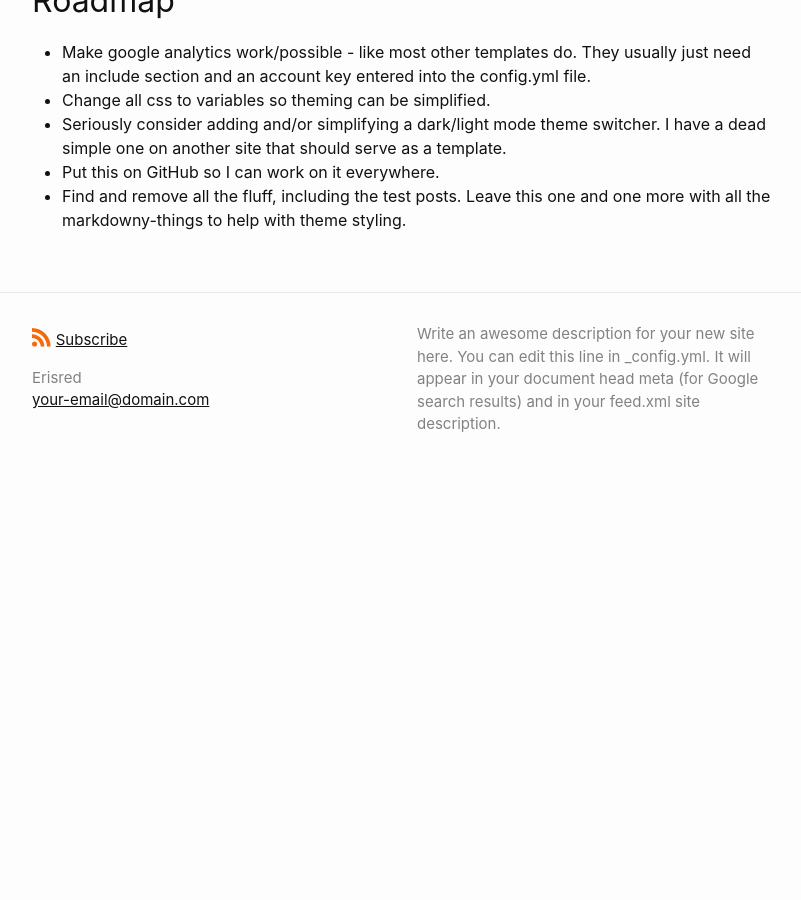
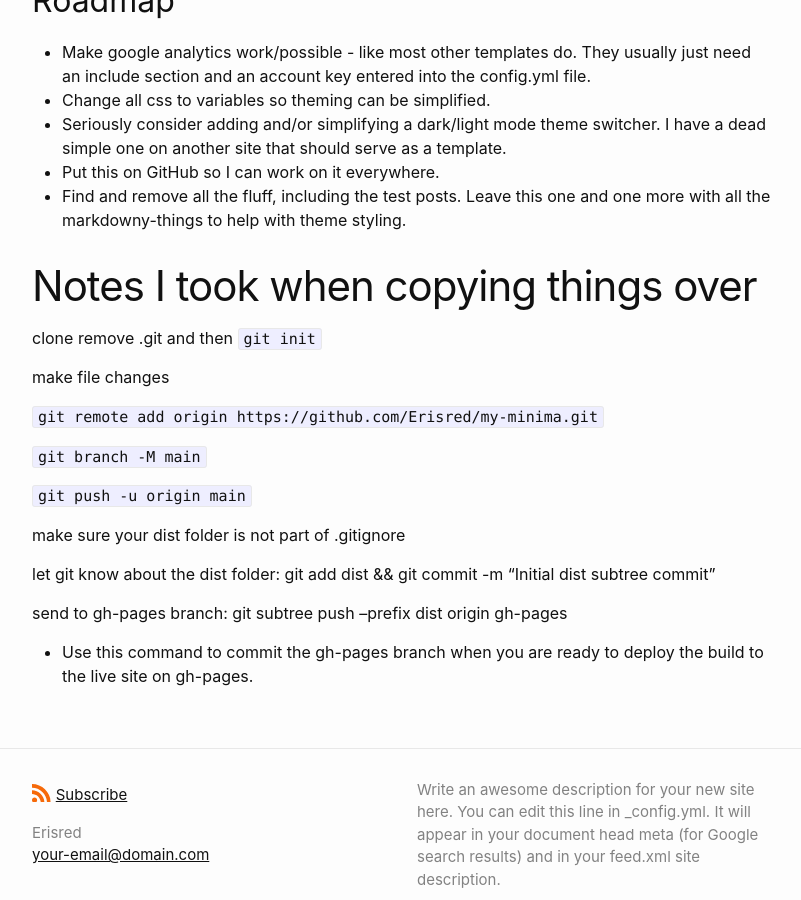
Before and after one commit to Erisred/my-minima, a Jekyll site: the page built from _posts/2024/2024-02-20-startup.md, in a window 1280 px wide and 900 px high, scrolled down 1628 px. Shown: the whole window, without its empty margins (238-1039 px from the left). Built offline with Jekyll 4.4.1, drawn with Linux system fonts in a browser that asks for light colours; before the commit the page ends 2124 px from its top, so only the background shows below that.

Commit message:
Fix config.yml

```diff
--- a/_config.yml
+++ b/_config.yml
@@ -1,6 +1,6 @@
 # domain: my-site.github.io       # if you want to force HTTPS, specify the domain without the http at the start, e.g. example.com
-# url: https://my-site.github.io  # the base hostname and protocol for your site, e.g. http://example.com
-# baseurl: /REPOSITORY-NAME/      # place folder name if the site is served in a subfolder
+url: erisred/my-minima.github.io  # the base hostname and protocol for your site, e.g. http://example.com
+# baseurl: /my-minima/      # place folder name if the site is served in a subfolder
 
 title: Your awesome title
 author:
--- a/_posts/2024/2024-02-20-startup.md
+++ b/_posts/2024/2024-02-20-startup.md
@@ -48,3 +48,22 @@ To make a super barebones jekyll template without branding and dependencies that
 - Seriously consider adding and/or simplifying a dark/light mode theme switcher. I have a dead simple one on another site that should serve as a template.
 - Put this on GitHub so I can work on it everywhere.
 - Find and remove all the fluff, including the test posts. Leave this one and one more with all the markdowny-things to help with theme styling.
+
+# Notes I took when copying things over
+clone
+remove .git and then `git init`
+
+make file changes
+
+`git remote add origin https://github.com/Erisred/my-minima.git`
+
+`git branch -M main`
+
+`git push -u origin main`
+
+make sure your dist folder is not part of .gitignore
+
+let git know about the dist folder: git add dist && git commit -m "Initial dist subtree commit"
+
+send to gh-pages branch: git subtree push --prefix dist origin gh-pages
+- Use this command to commit the gh-pages branch when you are ready to deploy the build to the live site on gh-pages.
```
